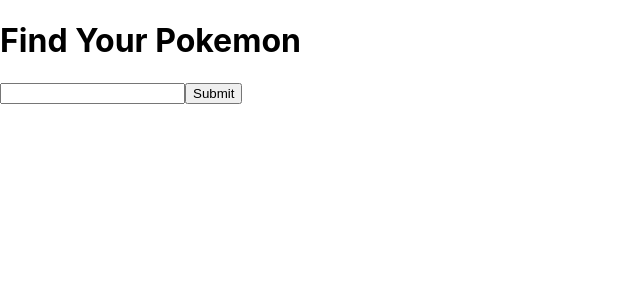
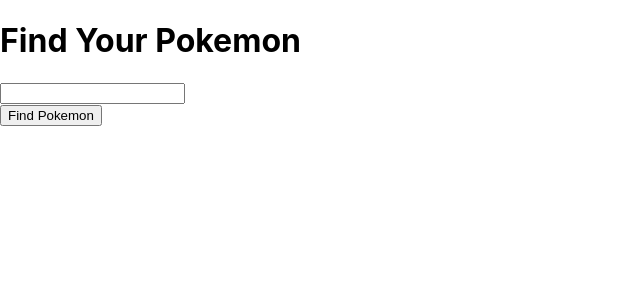
Before and after one commit to benwaples/pokedex, a React (Create React App) app: page / in a window 1280 px wide. Shown: the top 300 px of the page, without its empty margins (0-640 px from the left). Built offline with nearby package versions, Linux system fonts and the light colour scheme.

Commit message:
hitting api and returning correct search results

```diff
--- a/package.json
+++ b/package.json
@@ -8,7 +8,8 @@
     "@testing-library/user-event": "^7.2.1",
     "react": "^16.13.1",
     "react-dom": "^16.13.1",
-    "react-scripts": "3.4.1"
+    "react-scripts": "3.4.1",
+    "superagent": "^5.3.1"
   },
   "scripts": {
     "start": "react-scripts start",
--- a/src/App.js
+++ b/src/App.js
@@ -1,4 +1,5 @@
 import React, { Component } from 'react'
+import request from 'superagent';
 import Header from './Header.js'
 import Search from './Search.js'
 import PokemonList from './PokemonList.js'
@@ -6,13 +7,31 @@ import './App.css';
 
 
 export default class App extends Component {
+  state ={
+    filteredPokemon: [],
+    searchKeyword: '',
+  }
 
+  handleSubmit = async () => {
+    const data = await request.get(`https://alchemy-pokedex.herokuapp.com/api/pokedex?perPage=400&pokemon=${this.state.searchKeyword}`)
+
+    this.setState({
+      filteredPokemon: data.body.results
+    })
+
+    console.log(this.state.filteredPokemon)
+  }
+
+  handleSearch = (e) => {
+    this.setState({searchKeyword: e.target.value})
+  }
 
   render() {
     return (
       <main>
         <Header />
-        <Search />
+        <Search handleSearch={this.handleSearch} />
+        <button onClick={this.handleSubmit}>Find Pokemon</button>
         <PokemonList />
       </main>
     )
--- a/src/Search.js
+++ b/src/Search.js
@@ -4,8 +4,7 @@ export default class Search extends Component {
     render() {
         return (
             <div id="search">
-                <input type="text" />
-                <button>Submit</button>
+                <input type="text" onChange={this.props.handleSearch} />
             </div>
         )
     }
```
Also changed, not shown: 1 other file (tests, documents, lock files or other folders).
